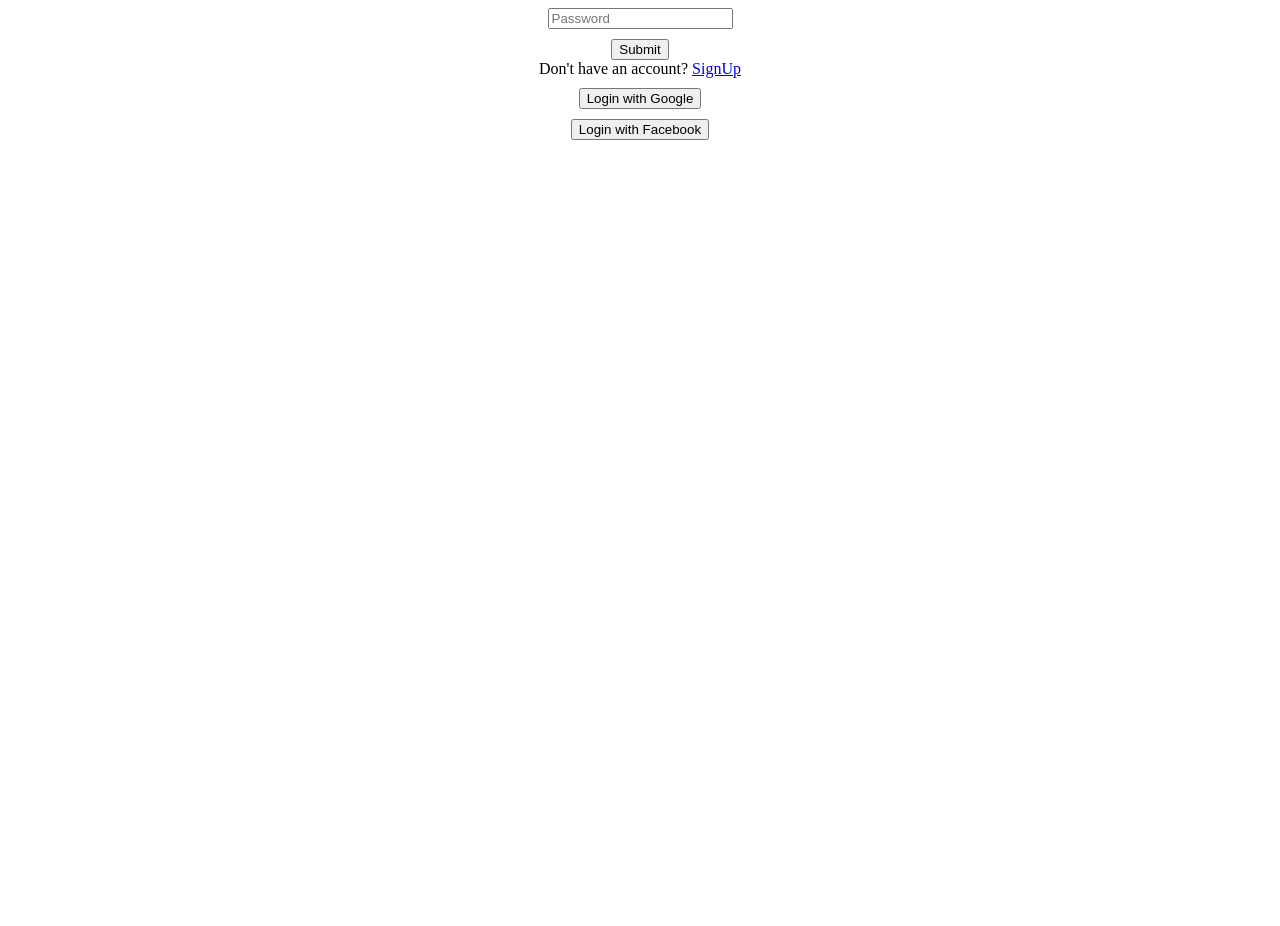
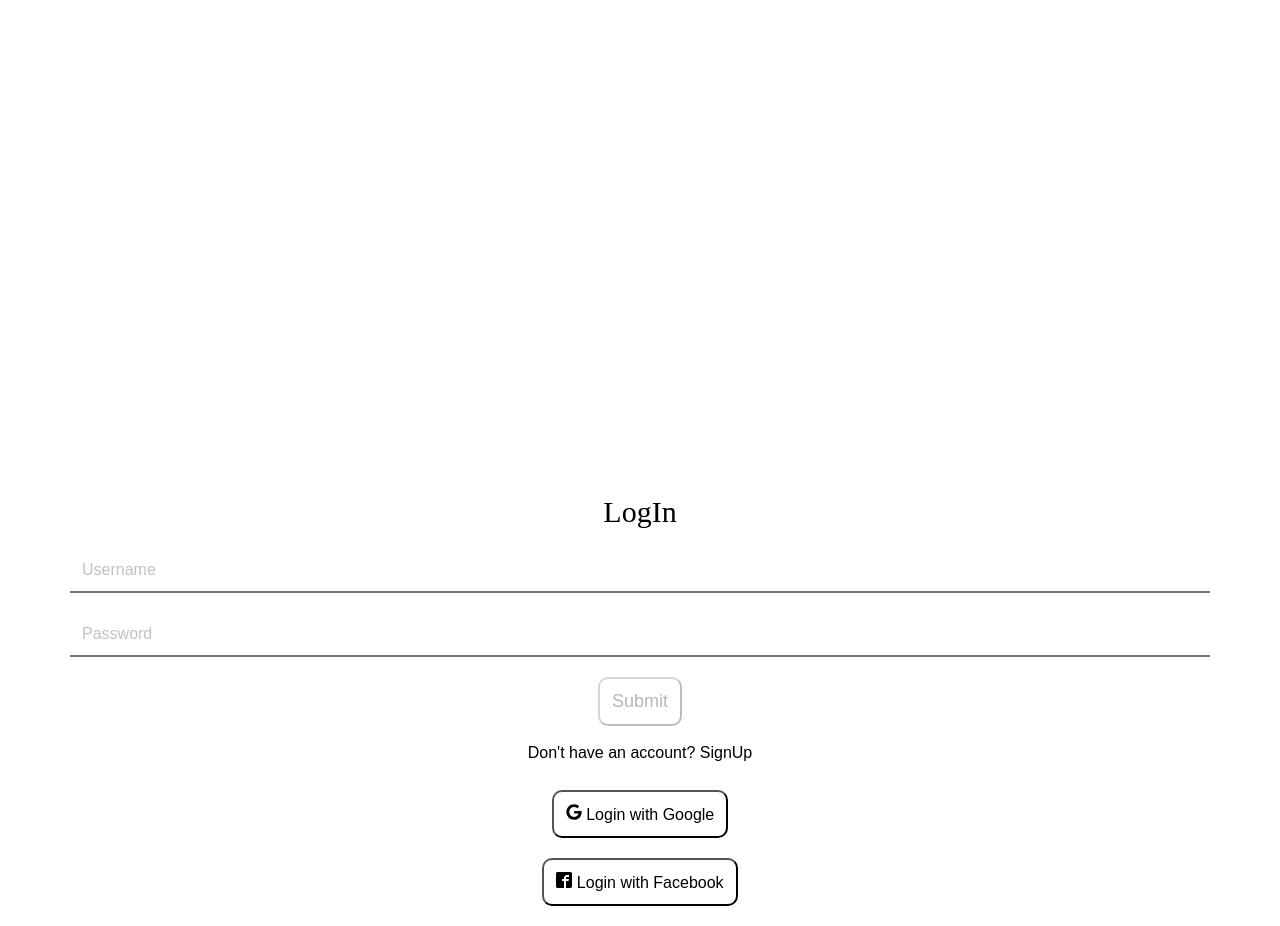
Before and after one commit to Always-Serving-Code/Reel-Insight-V2.0, a React (Vite) app: page / in a window 1280 px wide. Shown: the part 189-1115 px from the top of the page. Before the commit the page ends 800 px from the top, so only its background shows below. Built offline with nearby package versions, Linux system fonts and the light colour scheme.

Commit message:
Create AuthForm instead LogIn SignUp

```diff
--- a/src/App.css
+++ b/src/App.css
@@ -1,30 +1,69 @@
-
-body{
-    margin: 0;
+body {
+  margin: 0;
 }
-.header{
-        background-color: #dfdede;
-        padding: 10px;
-        position: sticky;
-        top: 0;
-        z-index: 9999;
+.header {
+  padding: 10px;
+  position: sticky;
+  top: 0;
+  z-index: 9999;
+  font-size: 20px;
+  border-bottom: 1px solid black;
 }
 
-/* user log in or sign up */
-.log-in-form,
-.sign-up-form{
-    text-align: center;
-    padding: 100px;
+/* Authorization Form  */
+/* AuthForm.css */
+.option {
+    font-size: 30px;
 }
 
-.user-info-label{
-    margin: 10px;
-}
-.extra-options{
-    margin: 10px;
+.log-in-form,
+.sign-up-form {
+  margin-top: 50%;
+  text-align: center;
 }
 
-/* stasts */
+.user-info-label {
+  margin: 20px;
+}
+.user-info-label input {
+  border-top: 0;
+  border-left: 0;
+  border-right: 0;
+  font-size: 16px;
+  padding: 12px;
+  width: 90%;
+}
+.user-info-label input::placeholder {
+    color: #c2c2c2;
+}
+
+
+.button-submit-auth {
+  border-radius: 10px;
+  font-size: 18px;
+  padding: 12px;
+  background-color: #ffffff;
+}
+
+.button-auth-form {
+  border: 0;
+  background-color: #ffffff;
+  font-size: 16px;
+  padding: 8px;
+  margin-top: 10px;
+}
+
+.extra-options {
+  margin: 20px;
+}
+.extra-options button {
+  border-radius: 10px;
+  font-size: 16px;
+  padding: 12px;
+  background-color: #ffffff;
+}
+
+/* stats */
 .statCardStyle {
   padding: 30px;
 }
--- a/src/App.tsx
+++ b/src/App.tsx
@@ -1,21 +1,20 @@
 import { Route, Routes } from "react-router";
 import "./App.css";
 import Header from "./components/Header";
-import LogIn from "./components/LogIn-SignUp/LogIn";
-import SignUp from "./components/LogIn-SignUp/SignUp";
+import AuthForm from "./components/AuthForm";
 import Homepage from "./components/Homepage";
 import FilmHistoryPage from "./components/FilmHistoryPage";
+import UserAccountPage from "./components/UserAccountPage";
 
 function App() {
   return (
     <main>
       <Header />
       <Routes>
-        <Route path="/" element={<LogIn />} />
-        <Route path="/signup" element={<SignUp />} />
-        <Route path="/login" element={<LogIn />} />
+        <Route path="/" element={<AuthForm />} />
         <Route path="/home" element={<Homepage />} />
         <Route path="/history" element={<FilmHistoryPage />} />
+        <Route path="/user" element={<UserAccountPage />} />
       </Routes>
     </main>
   );
--- /dev/null
+++ b/src/components/AuthForm.tsx
@@ -0,0 +1,98 @@
+import { FormEvent, useState } from "react";
+import { Link } from "react-router-dom";
+import { FaGoogle } from "react-icons/fa";
+import { ImFacebook2 } from "react-icons/im";
+
+
+
+export default function AuthForm() {
+  const [isSignUp, setIsSignUp] = useState(false);
+  const [username, setUsername] = useState("");
+  const [password, setPassword] = useState("");
+  const [email, setEmail] = useState("");
+
+  const handleSubmit = (e: FormEvent<HTMLFormElement>) => {
+    e.preventDefault();
+  };
+
+  return (
+    <form
+      className={isSignUp ? "sign-up-form" : "log-in-form"}
+      onSubmit={handleSubmit}
+    >
+      <div className="option">{isSignUp ? "SignUp" : "LogIn"}</div>
+      <div className="user-info-label">
+        <label>
+          <input
+            type="text"
+            name="username"
+            placeholder="Username"
+            onChange={(e) => setUsername(e.target.value)}
+          />
+        </label>
+      </div>
+      <div className="user-info-label">
+        <label>
+          <input
+            type="password"
+            name="password"
+            placeholder="Password"
+            onChange={(e) => setPassword(e.target.value)}
+          />
+        </label>
+      </div>
+      {isSignUp ? (
+        <div className="user-info-label">
+          <label>
+            <input
+              type="email"
+              name="email"
+              placeholder="Email"
+              onChange={(e) => setEmail(e.target.value)}
+            />
+          </label>
+        </div>
+      ) : (
+        ""
+      )}
+
+      <Link to="home">
+        <button
+          className="button-submit-auth"
+          type="submit"
+          disabled={!username || !password || (isSignUp && !email)}
+        >
+          Submit
+        </button>
+      </Link>
+
+      <div>
+        {isSignUp ? (
+          <button
+            className="button-auth-form"
+            type="button"
+            onClick={() => setIsSignUp(false)}
+          >
+            Already have an account? LogIn
+          </button>
+        ) : (
+          <button
+            className="button-auth-form"
+            type="button"
+            onClick={() => setIsSignUp(true)}
+          >
+            Don't have an account? SignUp
+          </button>
+        )}
+      </div>
+      <div className="extra-options">
+        <button type="button"
+        ><FaGoogle /> Login with Google </button>
+      </div>
+      <div className="extra-options">
+        <button type="button"
+        ><ImFacebook2 /> Login with Facebook</button>
+      </div>
+    </form>
+  );
+}
--- a/src/components/LogIn-SignUp/LogIn.tsx
+++ /dev/null
@@ -1,31 +0,0 @@
-import { Link } from "react-router-dom";
-
-export default function LogIn() {
-  return (
-    <form className="log-in-form">
-      <div>LogIn</div>
-      <div className="user-info-label">
-        <label>
-          <input type="text" name="name" placeholder="Username" />
-        </label>
-      </div>
-      <div className="user-info-label">
-        <label>
-          <input type="password" name="password" placeholder="Password" />
-        </label>
-      </div>
-      <Link to="home">
-        <button type="submit">Submit</button>
-      </Link>
-      <div>
-        Don't have an account? <Link to="/signup">SignUp</Link>
-      </div>
-      <div className="extra-options">
-        <button>Login with Google</button>
-      </div>
-      <div className="extra-options">
-        <button>Login with Facebook</button>
-      </div>
-    </form>
-  );
-}
--- a/src/components/LogIn-SignUp/SignUp.tsx
+++ /dev/null
@@ -1,36 +0,0 @@
-import { Link } from "react-router-dom";
-
-export default function SignUp() {
-  return (
-    <form className="sign-up-form">
-      <div>SignUp</div>
-      <div className="user-info-label">
-        <label>
-          <input type="text" name="username" placeholder="Username" />
-        </label>
-      </div>
-      <div className="user-info-label">
-        <label>
-          <input type="password" name="password" placeholder="Password" />
-        </label>
-      </div>
-      <div className="user-info-label">
-        <label>
-          <input type="email" name="email" placeholder="Email" />
-        </label>
-      </div>
-      <Link to="home">
-        <button type="submit">Submit</button>
-      </Link>
-      <div>
-        Already have an account? <Link to="/login">LogIn</Link>
-      </div>
-      <div className="extra-options">
-        <button>Login with Google</button>
-      </div>
-      <div className="extra-options">
-        <button>Login with Facebook</button>
-      </div>
-    </form>
-  );
-}
--- a/src/components/Navbar.tsx
+++ b/src/components/Navbar.tsx
@@ -15,7 +15,9 @@ export default function Navbar() {
         <PiFilmReelFill className={styles.film} />
       </Link>
       <VscGraphLine className={styles.graph} />
+      <Link to="/user">
       <FaRegUserCircle className={styles.user} />
+      </Link>
     </nav>
   );
 }
--- a/src/components/UserAccountPage.tsx
+++ b/src/components/UserAccountPage.tsx
@@ -1,3 +1,8 @@
+import Navbar from "./Navbar";
+
 export default function UserAccountPage() {
-  return <div></div>;
+  return (<div>
+    <div>User</div>
+    <Navbar />
+  </div>);
 }
```
